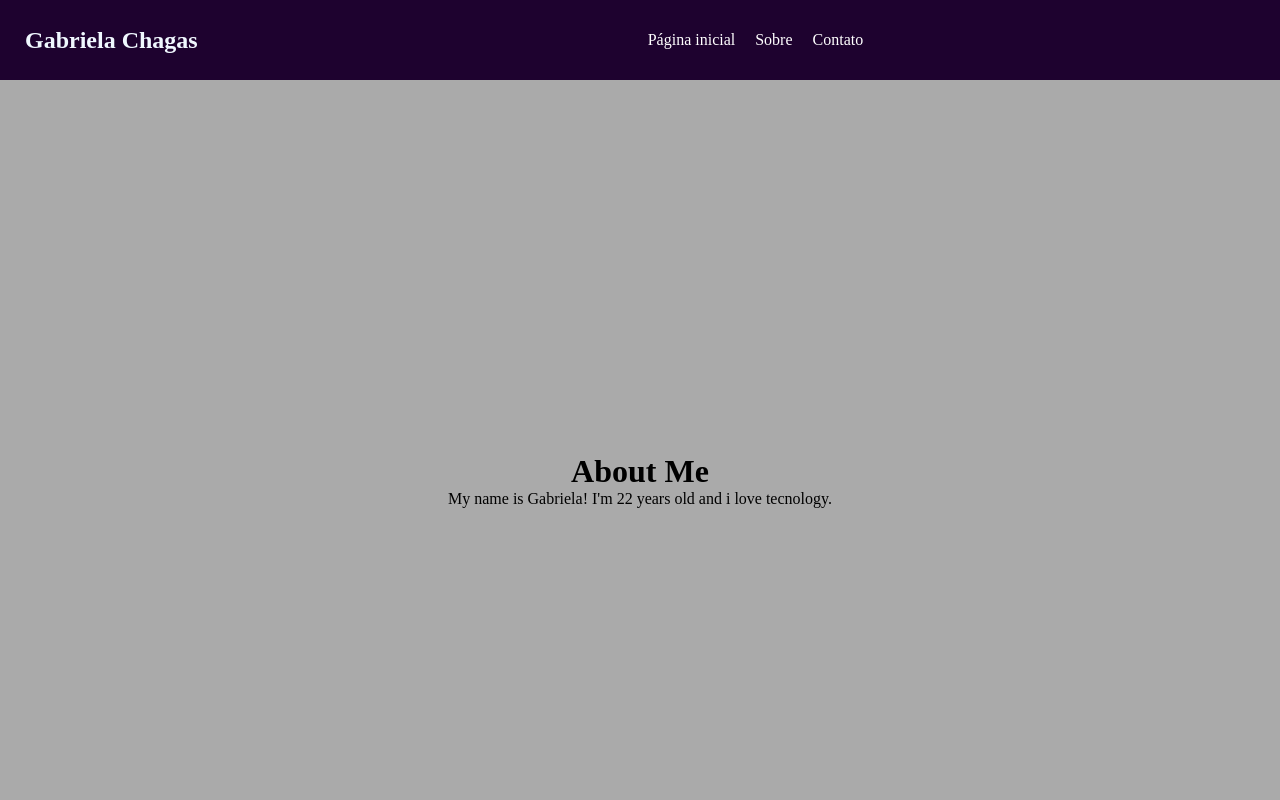
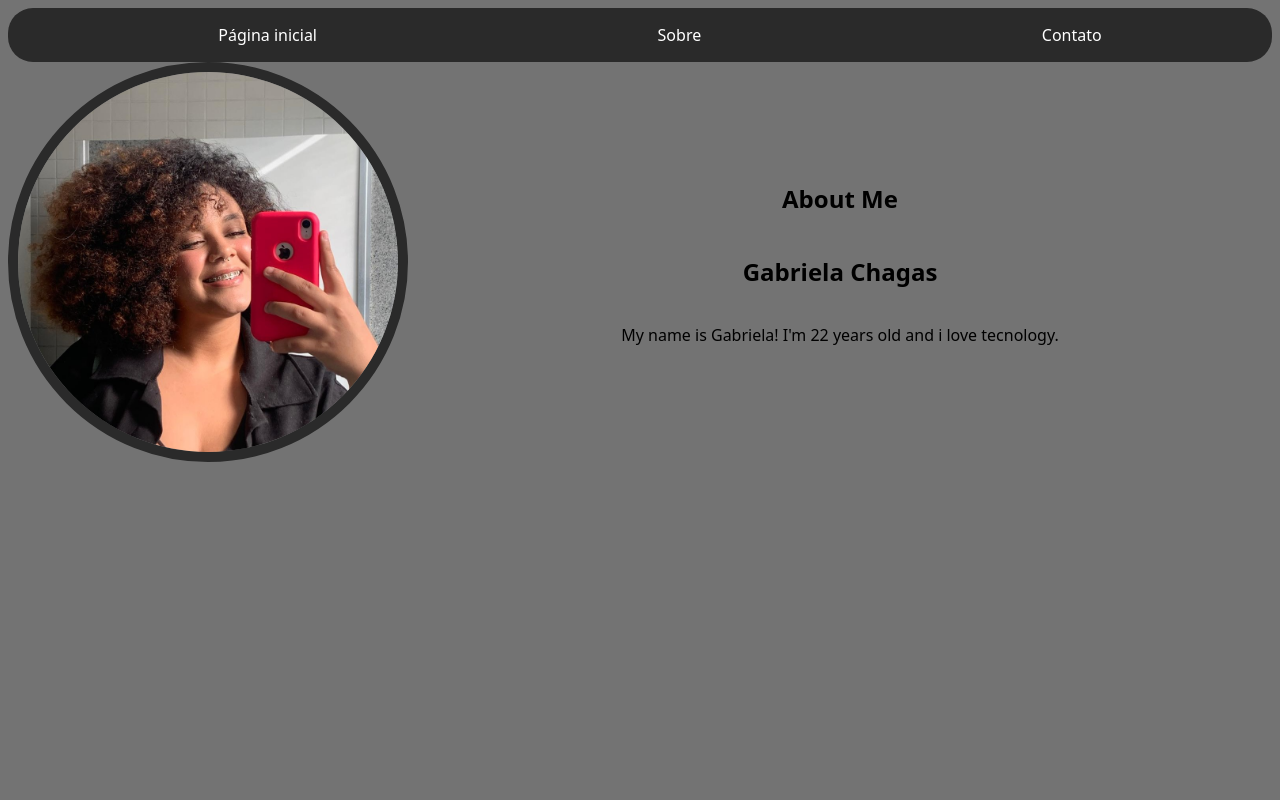
Before and after one commit to gabinethe/professional-portfolio, a plain HTML site: page index.html in a window 1280 px wide. Shown: the top 800 px of the page. Drawn offline with Linux system fonts and the light colour scheme.

Commit message:
atualização

```diff
--- a/index.html
+++ b/index.html
@@ -4,48 +4,60 @@
     <meta charset="UTF-8" />
     <meta name="viewport" content="width=device-width, initial-scale=1.0" />
     <link rel="stylesheet" href="./styles/styles.css" />
-    <link rel="stylesheet" type="text/css" href="your_website_domain/css_root/flaticon.css">
 
-    <title>Portifólio</title>
+    <title>Gabriela Chagas</title>
   </head>
 
-  <header>
+  <body>
+
+
+
     <nav>
-        <div class="title">
-            <h1>Gabriela Chagas</h1>
-        </div>
-
-        <div class="navigation">
+    <div class="navigation">
             <ul>
-                <li><a href="#"">Página inicial</a></li>
-                <li><a href="#">Sobre</a></li>
-                <li><a href="#">Contato</a></li>
+                <li><a href="#section-one">Página inicial</a></li>
+                <li><a href="#sectiontwo">Sobre</a></li>
+                <li><a href="#sectionthree">Contato</a></li>
             </ul>
     </div>
     </nav>
-  </header>
 
-<body>
+
+
+
     <main class="container">
 
-      <div class="infos">
+    <section class="section-one">
+
+    <div class="divaboutme">
+    <img src="./images/Gabi.jpeg"/>
+    </div>
+
+      <div class="divtext">
         <h1>About Me</h1>
+        <h2>Gabriela Chagas</h2>
         <p>My name is Gabriela! I'm 22 years old and i love tecnology.</p>
       </div>
 
+    </section>
 
+    <section class="sectiontwo">
       <div class="infos">
         <h1>Another jobs</h1>
         <p>That's my recents jobs in the area.</p>
       </div>
 
 
+    </section>
 
+
+
+    <section class="sectionthree">
       <div class="infos">
         <h1>Languages</h1>
         <p>Thats the languages i learn.</p>
       </div>
-
+    </section>
 
 
     </main>
@@ -54,16 +66,40 @@
 
 
 
-    <footer>
+
+
+
+<footer>
+
+
 
       <h1>Contact me!</h1>
 
+  <div class="divfooter">
+
     <div class="links">
       <a href="https://github.com/gabinethe/"><img src="./images/github.png"></img></a>
+      <p>GitHub</p>
+    </div>
+
+      <div class="links">
       <a href="https://wa.me/5511969784999"><img src="./images/whatsapp.png"></img></a>
+      <p>WhatsApp</p>
+    </div>
+
+      <div class="links">
       <a href="https://www.instagram.com/gabinethe_/"><img src="./images/instagram.png"></img></a>
+      <p>Instagram</p>
+    </div>
+
+    <div class="links">
       <a href="https://br.linkedin.com/in/gabriela-chagas-santos-062a86226"><img src="./images/linkedin.png"></img></a>
+      <p>LinkedIn</p>
     </div>
+
+    </div>
+
+  </div>
 
 
 
--- a/styles/styles.css
+++ b/styles/styles.css
@@ -1,39 +1,71 @@
 * {
-  margin: 0;
-  padding: 0;
   box-sizing: border-box;
+  font-family: system-ui, -apple-system, BlinkMacSystemFont, "Segoe UI", Roboto,
+    Oxygen, Ubuntu, Cantarell, "Open Sans", "Helvetica Neue", sans-serif;
 }
 body {
-  background-color: rgb(170, 170, 170);
-}
-
-header {
-  background-color: rgb(30, 2, 47);
-  padding: 0%;
+  background-color: rgb(115, 115, 115);
 }
 
 nav {
   display: flex;
-  flex-direction: row;
   color: aliceblue;
-  width: 100%;
-  height: 80px;
-  align-items: center;
-}
-
-.title {
-  margin-left: 25px;
+  background-color: rgb(42, 42, 42);
+  border-radius: 25px;
 }
 
 .navigation {
-  margin-left: 450px;
+  display: flex;
+  justify-content: space-between;
+  align-items: center;
+  width: 100%;
+}
+
+.container {
+  display: flex;
+  justify-content: center;
+  align-items: center;
+  flex-direction: column;
+}
+
+.section-one {
+  display: flex;
+  justify-content: space-between;
+  width: 100%;
+}
+
+.divaboutme {
+  display: flex;
+  justify-content: center;
+  width: 40%;
+}
+
+.divtext {
+  display: flex;
+  flex-direction: column;
+  justify-content: center;
+  align-items: center;
+  width: 100%;
+}
+
+.sectiontwo {
+}
+
+.sectionthree {
+}
+
+section img {
+  width: 400px;
+  height: 400px;
+  border: 10px solid rgb(42, 42, 42);
+  border-radius: 50%;
 }
 
 ul {
   display: flex;
-  flex-direction: row;
+  justify-content: space-around;
   list-style: none;
-  gap: 20px;
+  width: 100%;
 }
 
 a {
@@ -66,21 +98,28 @@ footer {
   align-items: center;
 }
 
+footer h1 {
+  font-size: 25px;
+  padding: 20px;
+}
+
+footer img {
+  width: 40px;
+  height: 40px;
+}
+
 .links {
   display: flex;
   flex-direction: row;
-  gap: 10px;
-  padding-bottom: 10px;
+  justify-content: space-between;
+  align-content: center;
+  align-items: center;
+  gap: 20px;
 }
 
-img {
-  width: 62px;
-  height: 62px;
+.divfooter {
+  display: flex;
+  justify-content: space-around;
+  gap: 30px;
+  padding-bottom: 25px;
 }
-
-.container {
-  display: flex;
-  justify-content: center;
-  align-items: center;
-  flex-direction: column;
-}
```
Also changed, not shown: images/Gabi.jpeg (added), 1 other file.
